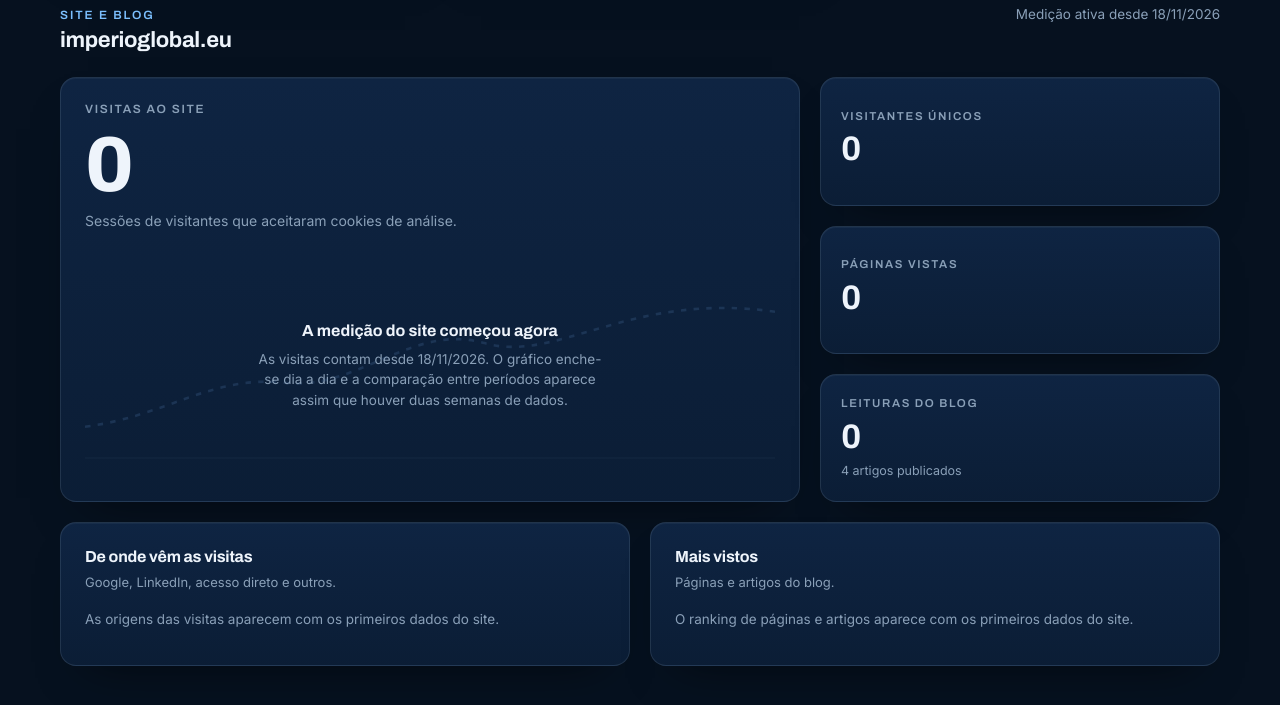
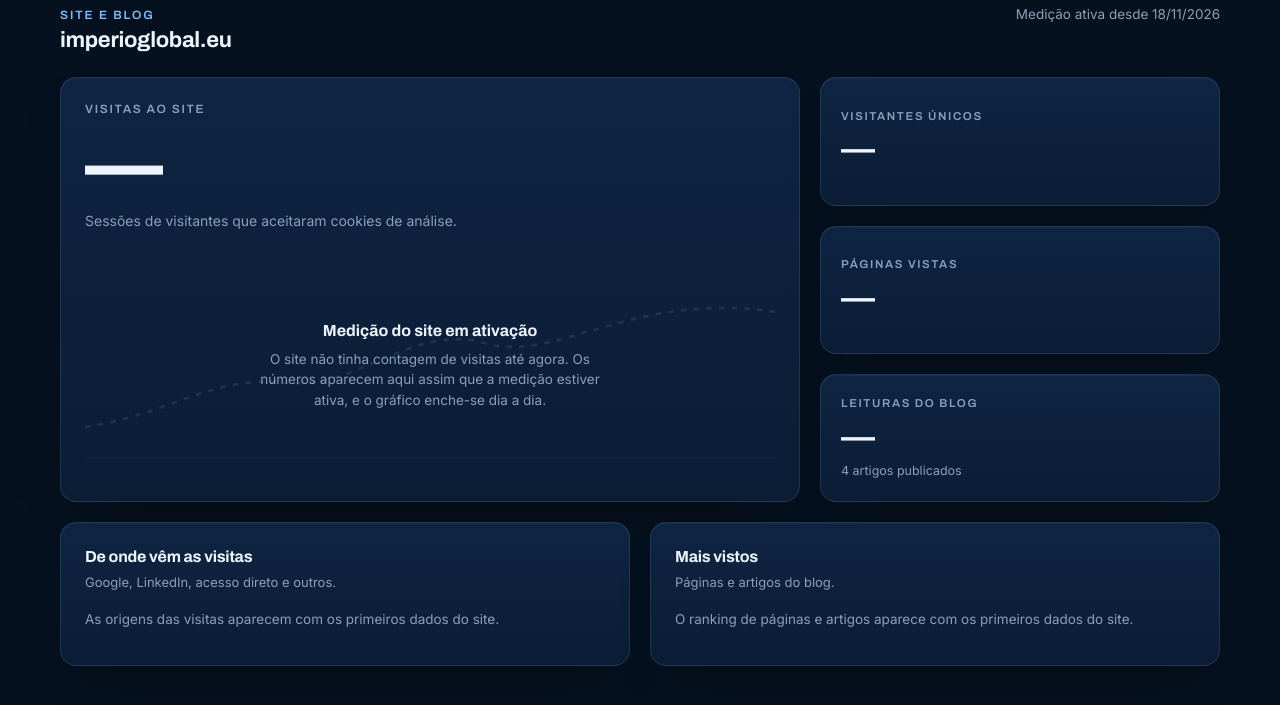
Before and after one commit to guscaciotti-hub/site-imperio-global, a plain HTML site: page painel/index.html in a window 1280 px wide. Shown: the part 1260-1965 px from the top of the page. Drawn offline with Linux system fonts and the light colour scheme.

Commit message:
Painel: site sem medição mostra «—» em vez de 0
Co-Authored-By: Claude Opus 5.5 <noreply@anthropic.com>
Claude-Session: https://claude.ai/code/session_01KmCGpcUCuut8EtqZ6Sw2tr

```diff
--- a/painel/index.html
+++ b/painel/index.html
@@ -351,14 +351,14 @@ function render() {
   const sv = sum(cur, 'siteVisits'), svP = sum(pr, 'siteVisits'), su = sum(cur, 'siteVisitors'), suP = sum(pr, 'siteVisitors'), sp = sum(cur, 'sitePageViews'), spP = sum(pr, 'sitePageViews');
   const has = ST.daily.some(r => (r.siteVisits || 0) > 0), since = ST.meta?.siteSince;
   $('site-note').textContent = since ? `Medição ativa desde ${dmy(since)}` : '';
-  $('sv-v').textContent = N(sv); $('sv-d').innerHTML = has ? pill(sv, svP) : '';
-  $('sv-ch').innerHTML = has ? '<div class="chart"></div>' : emptyChart('A medição do site começou agora', `As visitas contam desde ${since ? dmy(since) : 'hoje'}. O gráfico enche-se dia a dia e a comparação entre períodos aparece assim que houver duas semanas de dados.`);
+  $('sv-v').textContent = has ? N(sv) : '—'; $('sv-d').innerHTML = has ? pill(sv, svP) : '';
+  $('sv-ch').innerHTML = has ? '<div class="chart"></div>' : emptyChart('Medição do site em ativação', 'O site não tinha contagem de visitas até agora. Os números aparecem aqui assim que a medição estiver ativa, e o gráfico enche-se dia a dia.');
   if (has) area($('sv-ch').firstChild, ser(cw, 'siteVisits'), 'Visitas');
-  $('su-v').textContent = N(su); $('su-d').innerHTML = has ? pill(su, suP) : ''; has ? spark($('su-s'), ser(cw, 'siteVisitors')) : ($('su-s').innerHTML = '');
-  $('sp-v').textContent = N(sp); $('sp-d').innerHTML = has ? pill(sp, spP) : ''; has ? spark($('sp-s'), ser(cw, 'sitePageViews')) : ($('sp-s').innerHTML = '');
+  $('su-v').textContent = has ? N(su) : '—'; $('su-d').innerHTML = has ? pill(su, suP) : ''; has ? spark($('su-s'), ser(cw, 'siteVisitors')) : ($('su-s').innerHTML = '');
+  $('sp-v').textContent = has ? N(sp) : '—'; $('sp-d').innerHTML = has ? pill(sp, spP) : ''; has ? spark($('sp-s'), ser(cw, 'sitePageViews')) : ($('sp-s').innerHTML = '');
   const rk = ST.site?.ranges?.[n === 1 ? 'hoje' : String(n)];
   const blog = (rk?.pages || []).filter(([u]) => /\/blog\/./.test(u));
-  $('bl-v').textContent = N(blog.reduce((s, r) => s + r[1], 0)); $('bl-d').innerHTML = `<span>${blog.length ? blog.length + ' artigos lidos' : '4 artigos publicados'}</span>`;
+  $('bl-v').textContent = has ? N(blog.reduce((s, r) => s + r[1], 0)) : '—'; $('bl-d').innerHTML = `<span>${blog.length ? blog.length + ' artigos lidos' : '4 artigos publicados'}</span>`;
   $('sources').innerHTML = donut(rk?.sources) || `<p class="soft">As origens das visitas aparecem com os primeiros dados do site.</p>`;
   $('pages').innerHTML = rank(rk?.pages) || `<p class="soft">O ranking de páginas e artigos aparece com os primeiros dados do site.</p>`;
 
```
